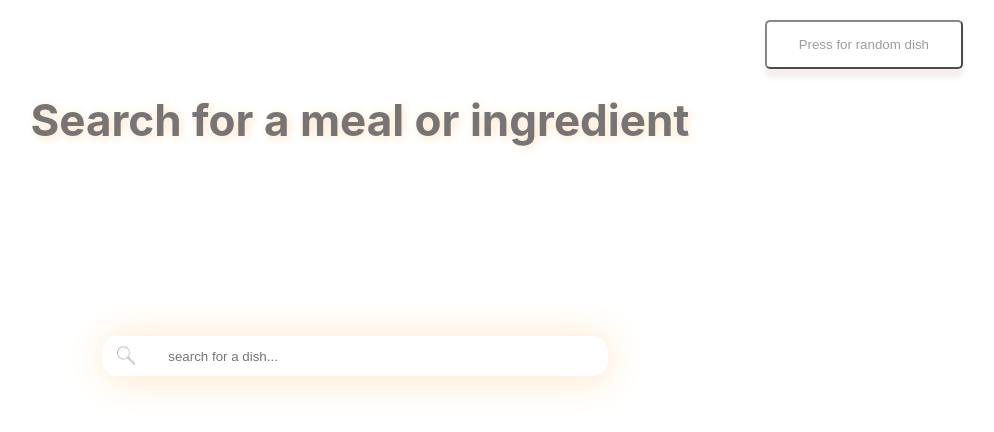
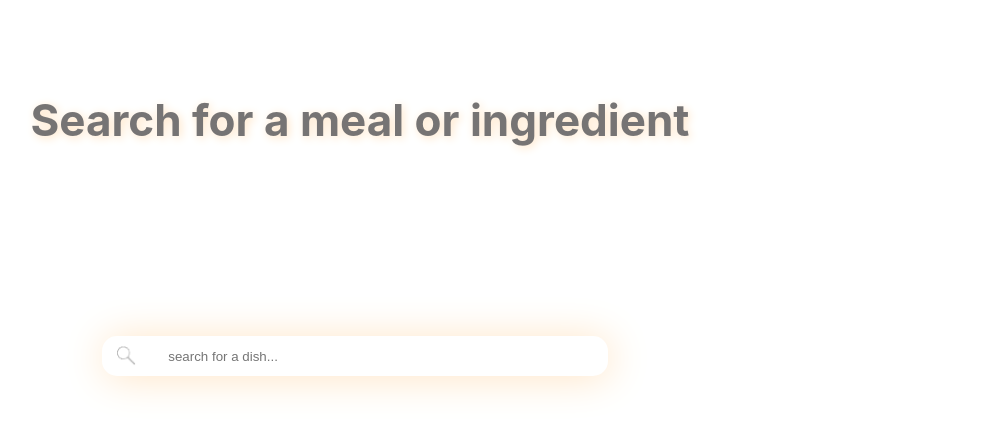
Before and after one commit to aiden10/Meal-API-React-Site, a React (Create React App) app: page / in a window 1280 px wide. Shown: the top 432 px of the page, without its empty margins (285-1279 px from the left). Built offline with nearby package versions, Linux system fonts and the light colour scheme.

Commit message:
new branch without button

```diff
--- a/src/App.js
+++ b/src/App.js
@@ -1,5 +1,4 @@
 import { SearchBar } from "./components/searchBar";
-import { RandomButton } from "./components/RandomButton";
 import { SearchResults } from "./components/SearchResults";
 
 function App() {
@@ -8,8 +7,6 @@ function App() {
       <span id="header">
         <h1>Search for a meal or ingredient</h1>
       </span>
-
-      <RandomButton/>
 
       <div className="search-bar-container">
         <SearchBar/>
--- a/src/components/RandomButton.css
+++ /dev/null
@@ -1,16 +0,0 @@
-#random-button {
-    color: rgb(118, 116, 116);
-    box-shadow: 0px 9px 5px #f2e8e8;
-    padding: 15px 32px;
-    border-radius: 5px;
-    opacity: 0.7;
-}
-
-#random-button:hover {
-    opacity: 1;
-}
-
-#random-button:active {
-    box-shadow: 0 5px #666;
-    transform: translateY(4px);
-}
--- a/src/components/RandomButton.jsx
+++ /dev/null
@@ -1,46 +0,0 @@
-import React, {useState} from 'react';
-import './RandomButton.css';
-import { SearchResults } from './SearchResults';
-
-export const RandomButton = () => {
-    const [mealNames, setMealNames] = useState([]);
-    const [cuisine, setCuisine] = useState([]);
-    const [imageURLS, setImageURLS] = useState([]);
-
-    const searchRandom = () => {
-        var query = 'https://www.themealdb.com/api/json/v1/1/random.php'
-        fetch(query)
-        .then((response) => {
-            if (!response.ok) {
-                throw new Error(`Network response was not ok: ${response.status}`);
-            }
-            return response.json();
-        })
-        .then((json) => {
-            var data = json.meals || [];
-            const names = [];
-            const cuisines = [];
-            const urls = [];
-            for (let i = 0; i < data.length; i++){
-                names.push(data[i].strMeal)
-                cuisines.push(data[i].strArea)
-                urls.push(data[i].strMealThumb)
-            }
-            setMealNames(names);
-            setCuisine(cuisines);
-            setImageURLS(urls);
-        })
-        .catch((error) => {
-            console.error('Error fetching data:', error);
-        });
-    };
-
-    return (
-        <div>
-            <button id="random-button" onClick={searchRandom}>
-                Press for random dish
-            </button>
-            <SearchResults mealNames={mealNames} cuisines={cuisine} imageURLS={imageURLS} />
-        </div>
-    )
-}
--- a/src/components/SearchResults.jsx
+++ b/src/components/SearchResults.jsx
@@ -1,22 +1,25 @@
 import React from "react";
 
 export const SearchResults = ({ mealNames, cuisines, imageURLS }) => {
-    if (!mealNames) {
-        return ;
-    }
+  let results = null;
 
-    return (
+  if (mealNames) {
+    results = (
       <div>
         {mealNames.map((mealName, index) => (
           <div key={index}>
             <h2>{mealName}</h2>
             <h3>Cuisine: {cuisines[index]}</h3>
-                    <img src={imageURLS[index]} alt={mealName} width='400' height='400'/>
+            <img src={imageURLS[index]} alt={mealName} width="400" height="400" />
           </div>
         ))}
       </div>
     );
+  }
+
+  return results;
 };
+
 /*
 <div>
     {mealNames.map((mealName, index) => ( doing something to each individual mealName, index for accessing the info of each meal
--- a/src/index.css
+++ b/src/index.css
@@ -34,9 +34,3 @@ body {
   align-items: center;
   justify-content: center;
 }
-
-#random-button {
-  position: absolute;
-  top: 2.5%;
-  right: 2.5%;
-}
```
Lines whose indentation alone changed are shown as unchanged.
